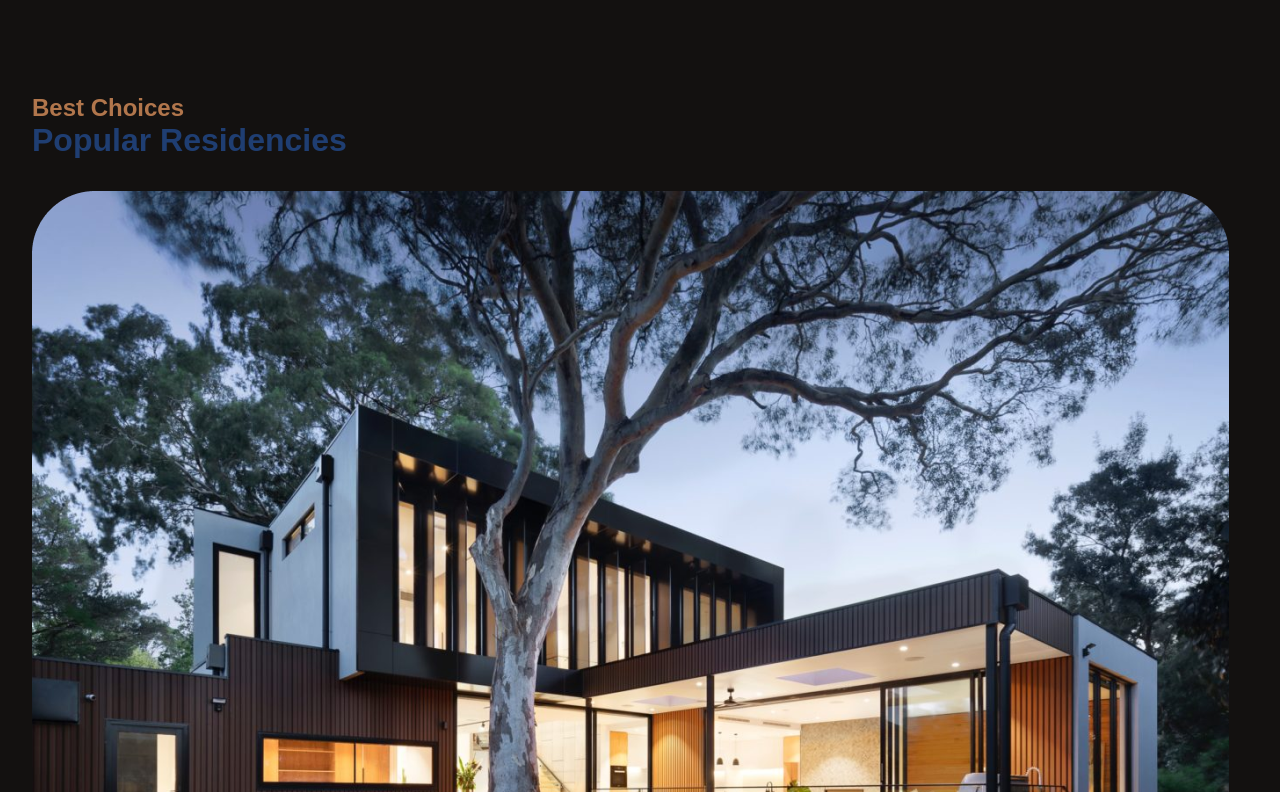
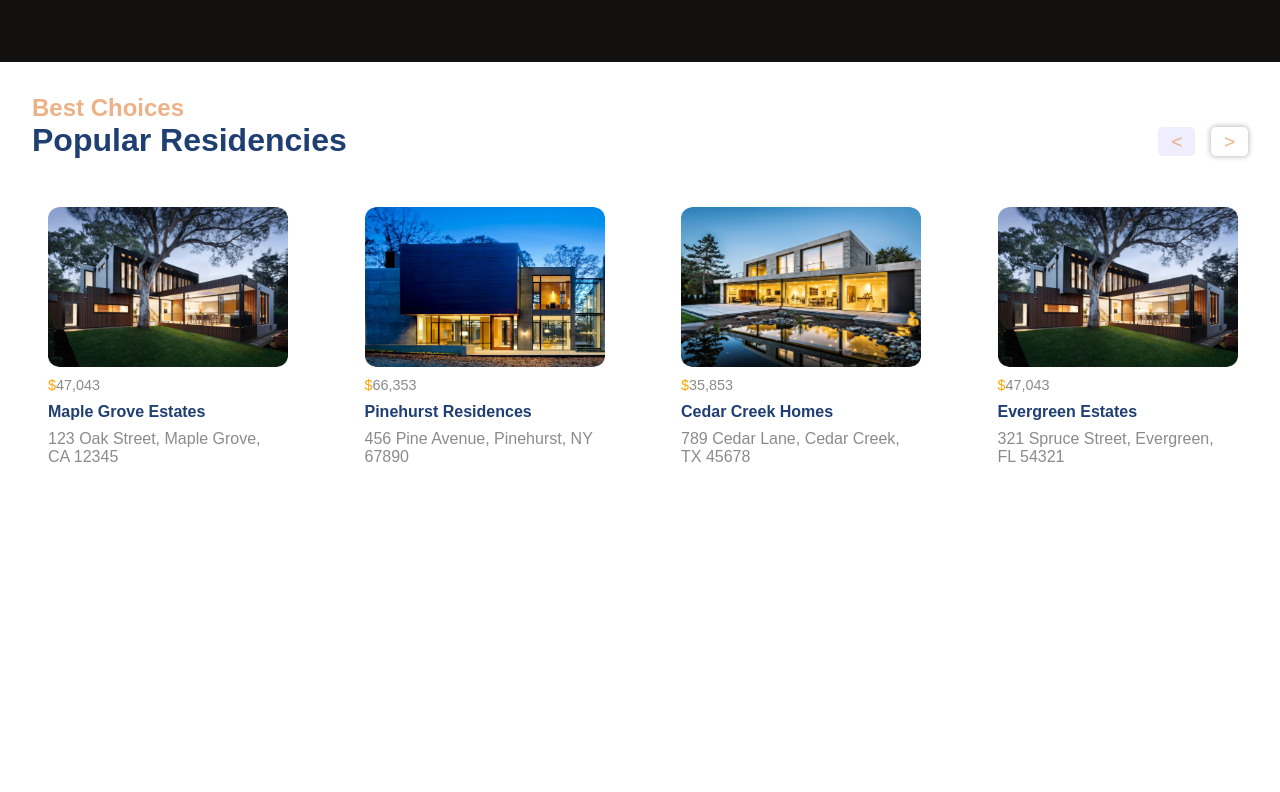
Before and after one commit to OumouDi/React-Real-Estate-Website, a React (Create React App) app: page / in a window 1280 px wide. Shown: the part 748-1540 px from the top of the page. After the commit the page ends 1262 px from the top, so only its background shows below. Built offline with nearby package versions, Linux system fonts and the light colour scheme.

Commit message:
update css, add residencies next-button

```diff
--- a/src/App.js
+++ b/src/App.js
@@ -10,8 +10,8 @@
         <div className="white-gradient"></div>
         <Header />
         <Hero />
-        <Residencies />
       </div>
+      <Residencies />
     </div>
   );
 }
--- a/src/components/residencies/Residencies.jsx
+++ b/src/components/residencies/Residencies.jsx
@@ -1,6 +1,9 @@
+import React from "react";
+import data from "../../utils/slider.json";
+import { Swiper, SwiperSlide, useSwiper } from "swiper/react";
+import "swiper/css";
 import "./residencies.css";
-import { Swiper, SwiperSlide } from "swiper/react";
-import data from "../../utils/slider.json";
+import { sliderSettings } from "../../utils/common";
 
 const Residencies = () => {
   return (
@@ -10,13 +13,16 @@
           <span className="brownText">Best Choices</span>
           <span className="primaryText">Popular Residencies</span>
         </div>
-        <Swiper className="swipper">
+        <Swiper {...sliderSettings}>
+          <SlideNextButton />
+          {/* slider */}
           {data.map((card, i) => (
             <SwiperSlide key={i}>
               <div className="flexColStart r-card">
-                <img src={card.image} alt="residency" />
+                <img src={card.image} alt="home" />
+
                 <span className="secondaryText r-price">
-                  <span style={{ color: "brown" }}>$</span>
+                  <span style={{ color: "orange" }}>$</span>
                   <span>{card.price}</span>
                 </span>
                 <span className="primaryText">{card.name}</span>
@@ -31,3 +37,17 @@
 };
 
 export default Residencies;
+
+const SlideNextButton = () => {
+  const swiper = useSwiper();
+  return (
+    <div className="flexCenter r-buttons">
+      <button onClick={() => swiper.slidePrev()} className="r-prevButton">
+        &lt;
+      </button>
+      <button onClick={() => swiper.slideNext()} className="r-nextButton">
+        &gt;
+      </button>
+    </div>
+  );
+};
--- a/src/components/residencies/residencies.css
+++ b/src/components/residencies/residencies.css
@@ -1,46 +1,89 @@
+.r-head {
+  margin-bottom: 2rem;
+}
+
 .r-container {
   gap: 2rem;
   position: relative;
   overflow: hidden;
 }
 
-  .r-head{
-    margin-bottom: 2rem;
+.swiper-horizontal {
+  overflow: visible;
 }
 
-  .swiper-horizontal{
-    overflow: visible;
-  }
-  .r-buttons{
+.r-buttons {
   position: absolute;
   gap: 1rem;
   top: -4rem;
   right: 0;
 }
-  .r-buttons button{
+.r-buttons button {
   font-size: 1.2rem;
-    padding: .2rem .8rem;
-    color: rgba(230, 151, 95, 0.752);;
+  padding: 0.2rem 0.8rem;
+  color: rgba(230, 151, 95, 0.752);
   border: none;
   border-radius: 5px;
   background-color: white;
   cursor: pointer;
 }
-  .r-buttons>:nth-child(1)
-  {
-    background-color: #EEEEFF;
+.r-buttons > :nth-child(1) {
+  background-color: #eeeeff;
 }
-  .r-buttons>:nth-child(2)
-  {
+.r-buttons > :nth-child(2) {
   box-shadow: 0px 0px 5px 1px rgba(0, 0, 0, 0.25);
 }
 
+.r-card {
+  gap: 0.6rem;
+  padding: 1rem;
+  border-radius: 10px;
+  max-width: max-content;
+  margin: auto;
+  transition: all 300ms ease-in;
+  position: relative;
+  z-index: 0;
+}
+.r-card > svg {
+  position: absolute;
+  top: 25px;
+  right: 30px;
+  z-index: 1;
+}
+
+.r-card > img {
+  width: 15rem;
+  height: 10rem;
+  border-radius: 10px;
+}
+.r-card > :nth-child(3) {
+  font-size: 1rem;
+  font-weight: 600;
+}
+.r-card > :nth-child(4) {
+  font-size: 1rem;
+}
+.r-card > :nth-child(5) {
+  font-size: 0.7rem;
+  width: 15rem;
+}
+
+.r-card:hover {
+  scale: 1.025;
+  cursor: pointer;
+  background: linear-gradient(
+    180deg,
+    rgba(255, 255, 255, 0) 0%,
+    rgba(136, 160, 255, 0.46) 217.91%
+  );
+  box-shadow: 0px 72px 49px -51px rgba(136, 160, 255, 0.21);
+}
 
 @media (max-width: 640px) {
-    .r-head{
+  .r-head {
     align-items: center;
   }
-    .r-buttons{
+  .r-buttons {
     position: initial;
   }
 }
--- a/src/index.css
+++ b/src/index.css
@@ -82,22 +82,6 @@
   font-weight: 600;
 }
 
-.button {
-  font-weight: 500;
-  padding: 0.6rem 1.4rem;
-  color: black;
-  font-weight: bold;
-  background: rgba(230, 151, 95, 0.752);
-  border: none;
-  border-radius: 4px;
-  transition: all 300ms ease-in;
-}
-
-.button:hover {
-  cursor: pointer;
-  transform: scale(1.1);
-}
-
 /* media queries */
 @media (min-width: 1536px) {
   .innerWidth {
@@ -126,3 +110,18 @@
     font-size: 1.2rem;
   }
 }
+
+.button {
+  font-weight: 500;
+  padding: 0.6rem 1.4rem;
+  color: black;
+  background: rgba(230, 151, 95, 0.752);
+  border: none;
+  border-radius: 4px;
+  transition: all 300ms ease-in;
+  font-weight: bold;
+}
+.button:hover {
+  cursor: pointer;
+  transform: scale(1.1);
+}
--- /dev/null
+++ b/src/utils/common.js
@@ -0,0 +1,18 @@
+export const sliderSettings = {
+  slidesPerView: 1,
+  spaceBetween: 50,
+  breakpoints: {
+    480: {
+      slidesPerView: 1,
+    },
+    600: {
+      slidesPerView: 2,
+    },
+    750: {
+      slidesPerView: 3,
+    },
+    1100: {
+      slidesPerView: 4,
+    },
+  },
+};
```
Lines whose indentation alone changed are shown as unchanged.
